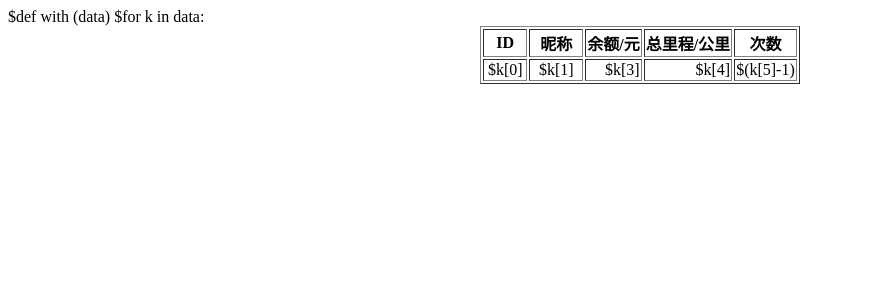
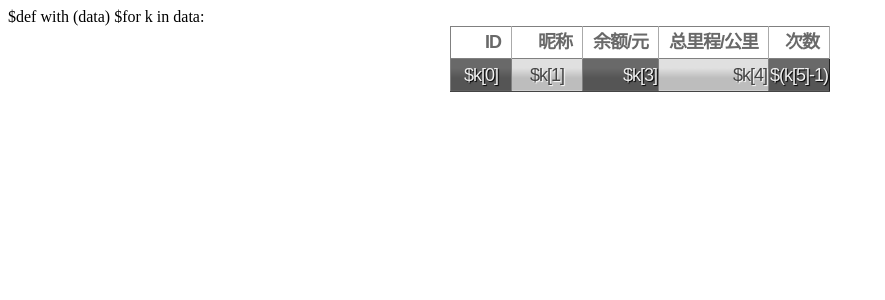
Before and after one commit to david10088/wnt_run_python, a Python web app: template templates/user.html in a window 1280 px wide. Shown: the top 300 px of the page, without its empty margins (0-885 px from the left). Run offline with Jinja, Linux system fonts and the light colour scheme; the template is opened without the code that fills it, so the values that code supplies are empty.

Commit message:
调整页面

```diff
--- /dev/null
+++ b/config.py
@@ -0,0 +1,5 @@
+mysql_user = 'root'
+mysql_pass = '28;%yivuy2Ug'
+bucket_name = 'wnt-run'
+access_key = 'ZRlg9zh_KoUDJy6VTXhUkOnUMyvuXCMmPgIdxEMM'
+secret_key = '0tZQdt65E765j6z3wM1yb1z0ZZm9YX2KHbCf1oOV'
--- a/templates/user.html
+++ b/templates/user.html
@@ -1,6 +1,122 @@
 $def with (data)
+<meta content="width=device-width,initial-scale=1.0,maximum-scale=1.0,user-scalable=0" name="viewport"/>
+<style>
+/* Table 3 Style */
+table.table3{
+    font-family:Arial;
+    font-size: 18px;
+    font-style: normal;
+    font-weight: normal;
 
-<table border="1" style = "margin:auto; ">
+    letter-spacing: -1px;
+    line-height: 1.7em;
+    text-align:center;
+    border-collapse:collapse;
+}
+.table3 thead th{
+    padding:1px 10px;
+    text-transform:uppercase;
+    color:#444;
+    font-weight:bold;
+    text-shadow:1px 1px 1px #fff;
+    border-bottom:1px solid #444;
+}
+.table3 thead th:empty{
+    background:transparent;
+    border:none;
+}
+.table3 thead :nth-child(2),
+.table3 tfoot :nth-child(2){
+    background-color: #7FD2FF;
+}
+.table3 tfoot :nth-child(2){
+    -moz-border-radius:0px 0px 0px 5px;
+    -webkit-border-bottom-left-radius:5px;
+    border-bottom-left-radius:5px;
+}
+.table3 thead :nth-child(2){
+    -moz-border-radius:5px 0px 0px 0px;
+    -webkit-border-top-left-radius:5px;
+    border-top-left-radius:5px;
+}
+.table3 thead :nth-child(3),
+.table3 tfoot :nth-child(3){
+    background-color: #45A8DF;
+}
+.table3 thead :nth-child(4),
+.table3 tfoot :nth-child(4){
+    background-color: #2388BF;
+}
+.table3 thead :nth-child(5),
+.table3 tfoot :nth-child(5){
+    background-color: #096A9F;
+}
+.table3 thead :nth-child(5){
+    -moz-border-radius:0px 5px 0px 0px;
+    -webkit-border-top-right-radius:5px;
+    border-top-right-radius:5px;
+}
+.table3 tfoot :nth-child(5){
+    -moz-border-radius:0px 0px 5px 0px;
+    -webkit-border-bottom-right-radius:5px;
+    border-bottom-right-radius:5px;
+}
+.table3 tfoot td{
+    font-size:38px;
+    font-weight:bold;
+    padding:15px 0px;
+    text-shadow:1px 1px 1px #fff;
+}
+
+
+.table3 tbody td:nth-child(even){
+    background-color:#444;
+    color:#444;
+    border-bottom:1px solid #444;
+    background:-webkit-gradient(
+        linear,
+        left bottom,
+        left top,
+        color-stop(0.39, rgb(189,189,189)),
+        color-stop(0.7, rgb(224,224,224))
+        );
+    background:-moz-linear-gradient(
+        center bottom,
+        rgb(189,189,189) 39%,
+        rgb(224,224,224) 70%
+        );
+    text-shadow:1px 1px 1px #fff;
+}
+.table3 tbody td:nth-child(odd){
+    background-color:#555;
+    color:#f0f0f0;
+    border-bottom:1px solid #444;
+    background:-webkit-gradient(
+        linear,
+        left bottom,
+        left top,
+        color-stop(0.39, rgb(85,85,85)),
+        color-stop(0.7, rgb(105,105,105))
+        );
+    background:-moz-linear-gradient(
+        center bottom,
+        rgb(85,85,85) 39%,
+        rgb(105,105,105) 70%
+        );
+    text-shadow:1px 1px 1px #000;
+}
+.table3 tbody td:nth-last-child(1){
+    border-right:1px solid #222;
+}
+.table3 tbody th{
+    color:#696969;
+    text-align:right;
+    padding:0px 10px;
+    border-right:1px solid #aaa;
+}
+</style>
+
+<table class="table3" border="1" style = "margin:auto; ">
         <tr>
             <th style="width:40px;">ID</th>
             <th style="width:50px;">昵称</th>
--- a/test.py
+++ b/test.py
@@ -1,7 +1,8 @@
 import pymysql
+import config as c
 try:
     #获取一个数据库连接，注意如果是UTF-8类型的，需要制定数据库
-    conn=pymysql.connect(host='localhost',user='root',passwd='123456',db='db_run',port=3306,charset='utf8')
+    conn=pymysql.connect(host='localhost',user=c.mysql_user,passwd=c.mysql_pass,db='db_run',port=3306,charset='utf8')
     cur=conn.cursor()#获取一个游标
     cur.execute('select * from User')
     data=cur.fetchall()
```
Also changed, not shown: index.py (+5 -5 lines).
